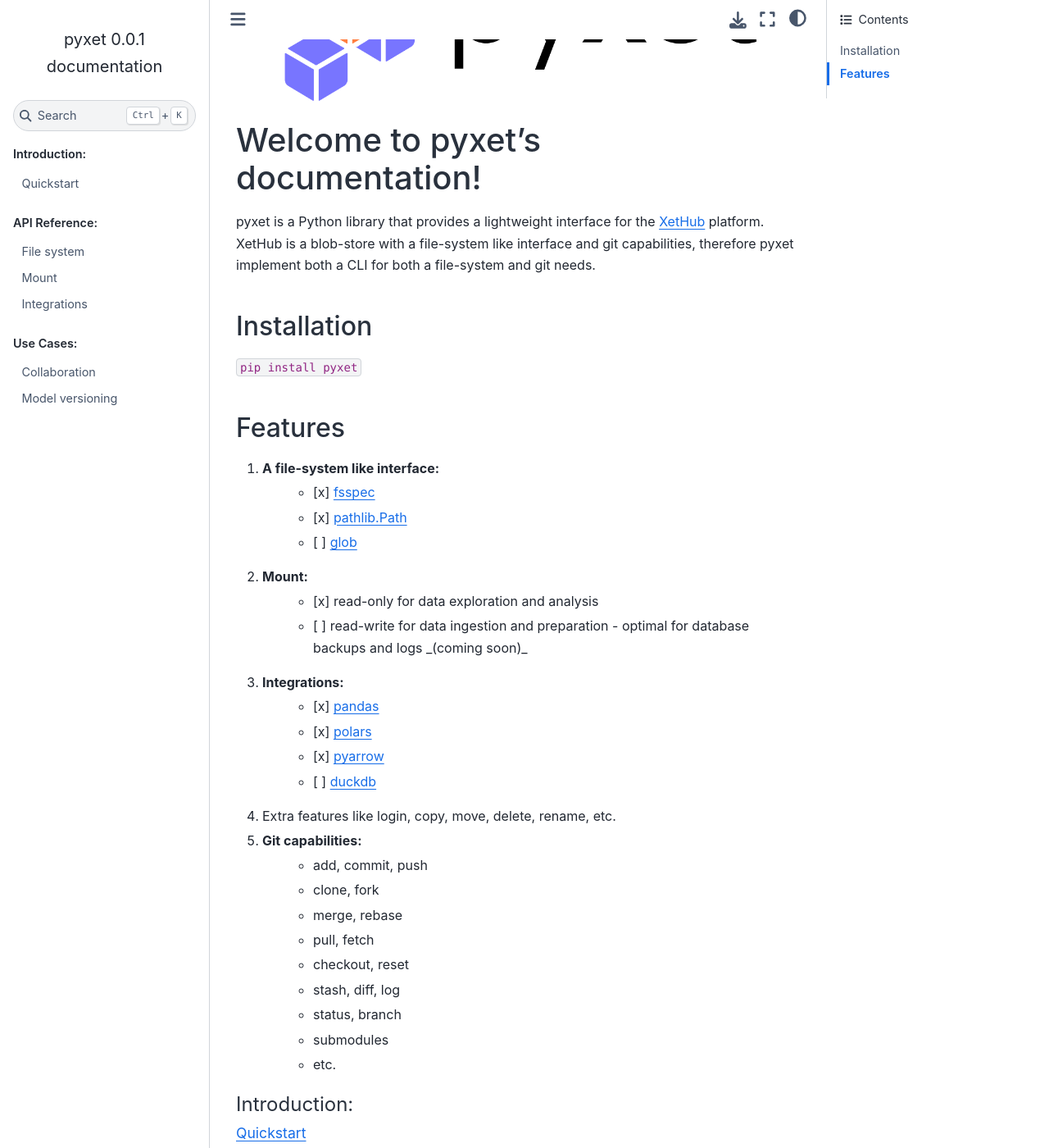
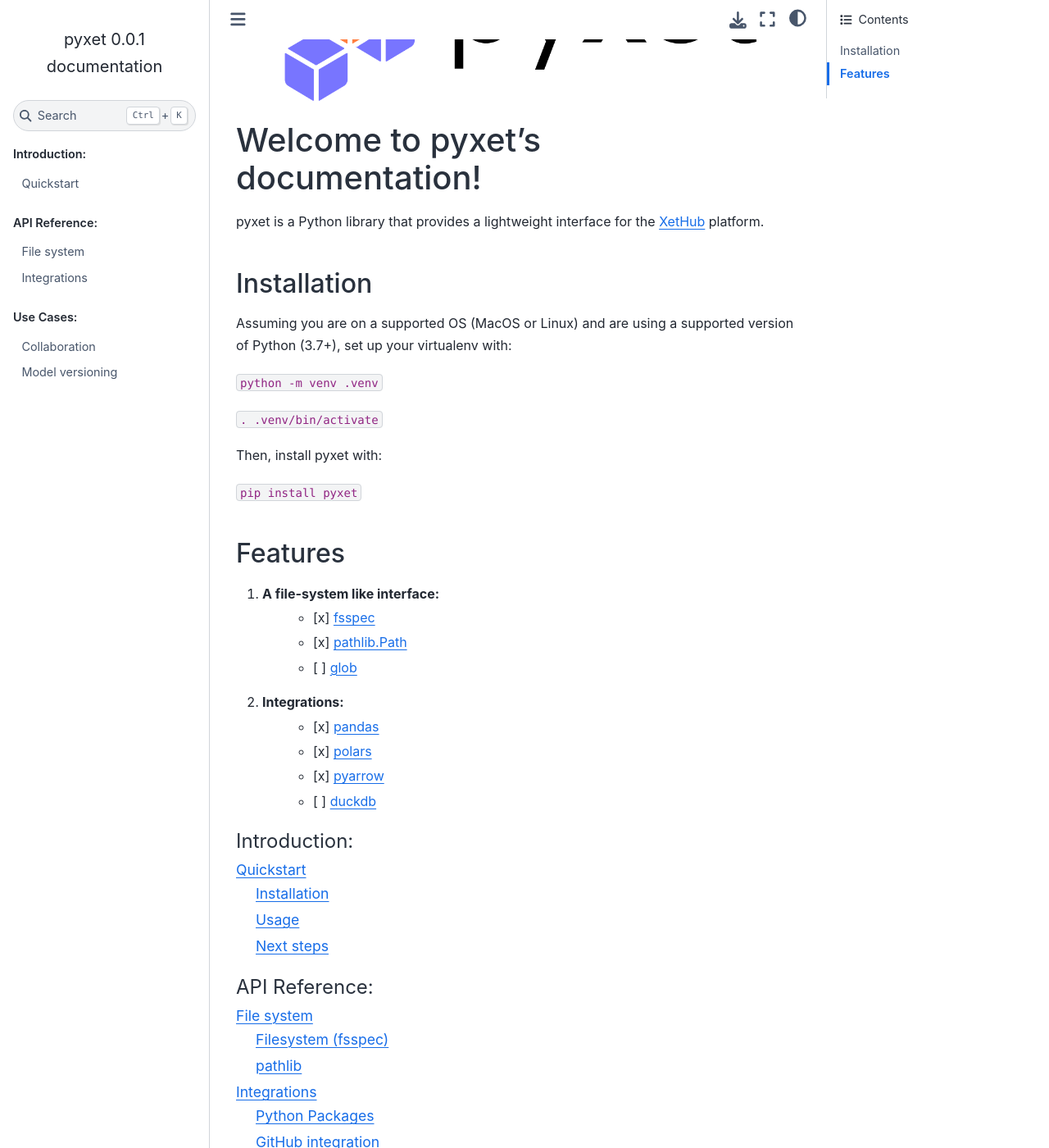
Before and after one commit to xetdata/pyxet, a Sphinx documentation site: the page built from docs/index.rst, in a window 1280 px wide and 1400 px high, scrolled down 194 px. Shown: the whole window at 82% size. Built offline with Sphinx 7.4.7 and the Sphinx Book theme 1.1.4, drawn with Linux system fonts in a browser that asks for light colours; pages that are not in the unit, such as notebooks, are missing from menus.

Commit message:
XET_USER -> XET_USERNAME
- removed mount docs
- added ML example to README
- cleaned up index.rst

```diff
--- a/docs/index.rst
+++ b/docs/index.rst
@@ -4,12 +4,18 @@
 =================================
 
 pyxet is a Python library that provides a lightweight interface for the `XetHub <https://xethub.com/>`_  platform.
-XetHub is a blob-store with a file-system like interface and git capabilities, therefore pyxet implement both a CLI for both a file-system and git needs.
 
 Installation
 ~~~~~~~~~~~~
+Assuming you are on a supported OS (MacOS or Linux) and are using a supported version of Python (3.7+), set up your virtualenv with:
+
+``python -m venv .venv``
+
+``. .venv/bin/activate``
+
+Then, install pyxet with:
+
 ``pip install pyxet``
-
 
 Features
 ~~~~~~~~
@@ -17,25 +23,11 @@
     - [x] `fsspec <https://filesystem-spec.readthedocs.io>`_
     - [x] `pathlib.Path <https://docs.python.org/3/library/pathlib.html>`_
     - [ ] `glob <https://docs.python.org/3/library/glob.html>`_
-2. Mount:
-    - [x] read-only for data exploration and analysis
-    - [ ] read-write for data ingestion and preparation - optimal for database backups and logs _(coming soon)_
-3. Integrations:
+2. Integrations:
     - [x] `pandas <https://pandas.pydata.org>`_
     - [x] `polars <https://pola-rs.github.io/polars-book/>`_
     - [x] `pyarrow <https://arrow.apache.org/docs/python/>`_
     - [ ] `duckdb <https://duckdb.org>`_
-4. Extra features like login, copy, move, delete, rename, etc.
-5. Git capabilities:
-    * add, commit, push
-    * clone, fork
-    * merge, rebase
-    * pull, fetch
-    * checkout, reset
-    * stash, diff, log
-    * status, branch
-    * submodules
-    * etc.
 
 .. toctree::
    :maxdepth: 2
@@ -48,7 +40,6 @@
    :caption: API Reference:
 
    markdowns/filesystem
-   markdowns/mount
    markdowns/integrations
 
 .. toctree::
```
Also changed, not shown: README.md (+56 -13 lines), docs/markdowns/integrations.md (+1 -1 lines), docs/markdowns/quickstart.md (+14 -7 lines).
